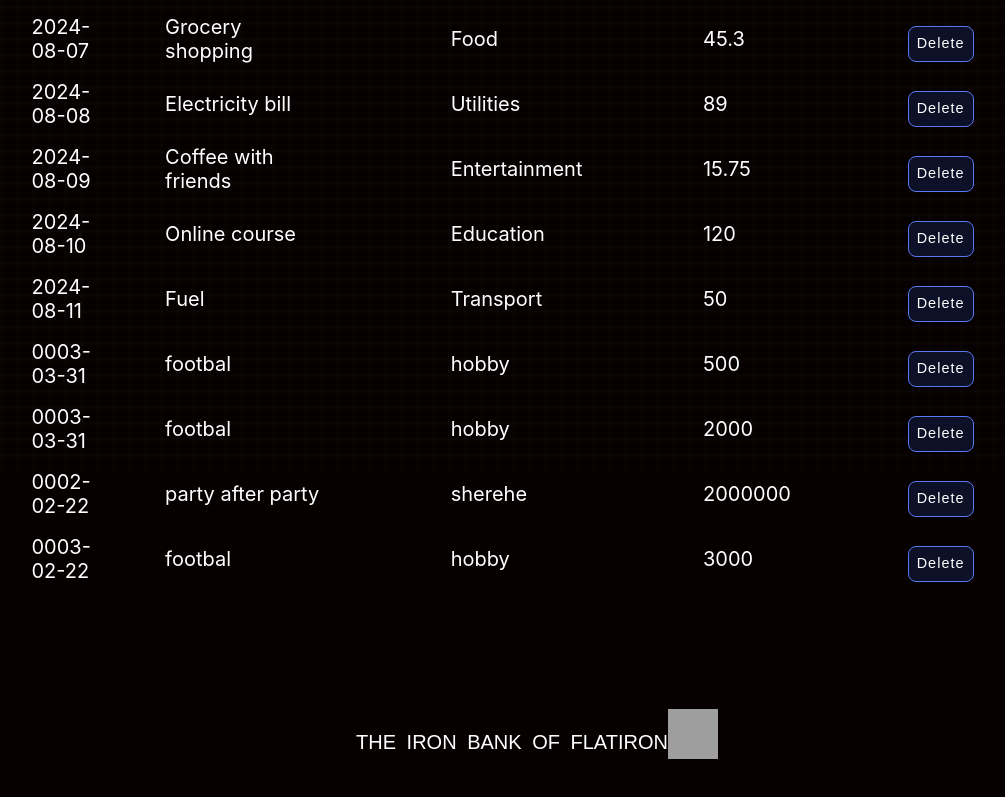
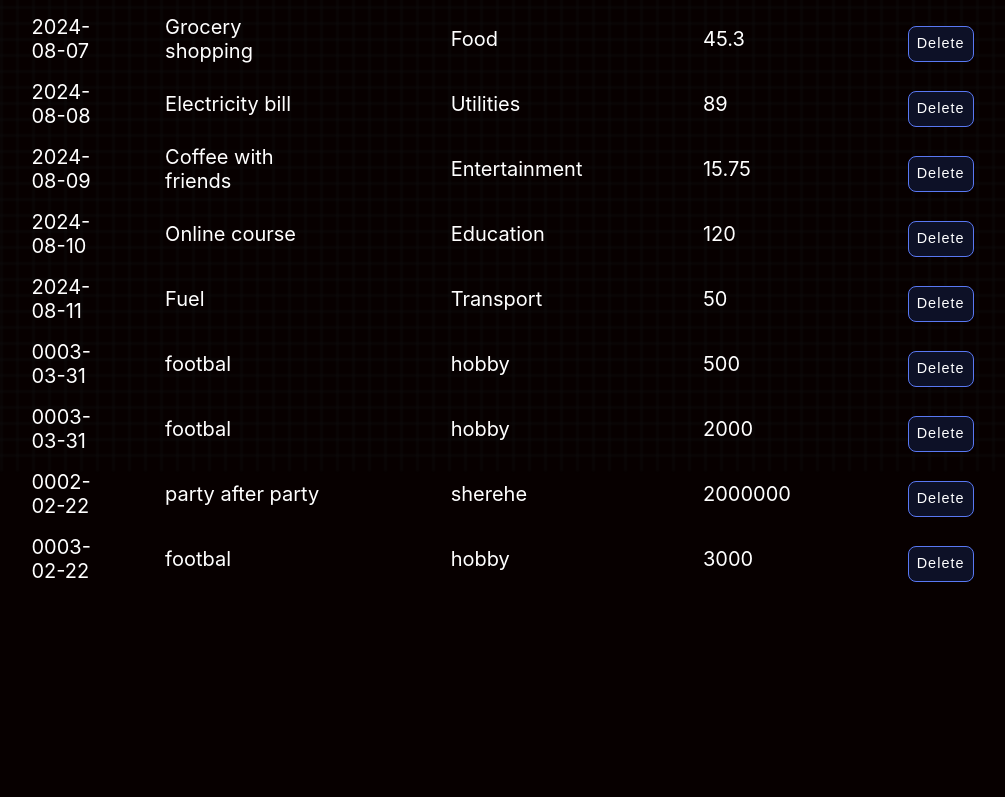
Before and after one commit to markkamau254/Phase-2-Code-Challenge, a React (Create React App) app: page / in a window 1280 px wide. Shown: the part 669-1466 px from the top of the page, without its empty margins (269-1274 px from the left). After the commit the page ends 1368 px from the top, so only its background shows below. Built offline with nearby package versions, Linux system fonts and the light colour scheme; no server answers; grey boxes are pictures that could not be loaded; a web font is replaced by a local one.

Commit message:
remove footer

```diff
--- a/src/App.js
+++ b/src/App.js
@@ -3,7 +3,7 @@ import usersData from "./db.json";
 import "./App.css";
 import Table from "./Table";
 import Form from "./Form";
-import BankLogo from './Bank Building.png';
+
 
 function App() {
   const [query, setQuery] = useState("");
@@ -127,10 +127,7 @@ function App() {
 
       <Table data={search(users)} onDelete={handleDelete} />
 
-      <div className="footer">
-        THE IRON BANK OF FLATIRON
-        <img src={BankLogo} alt="Iron Bank Logo" width="50" height="50" />
-      </div>
+
     </div>
   );
 }
```
